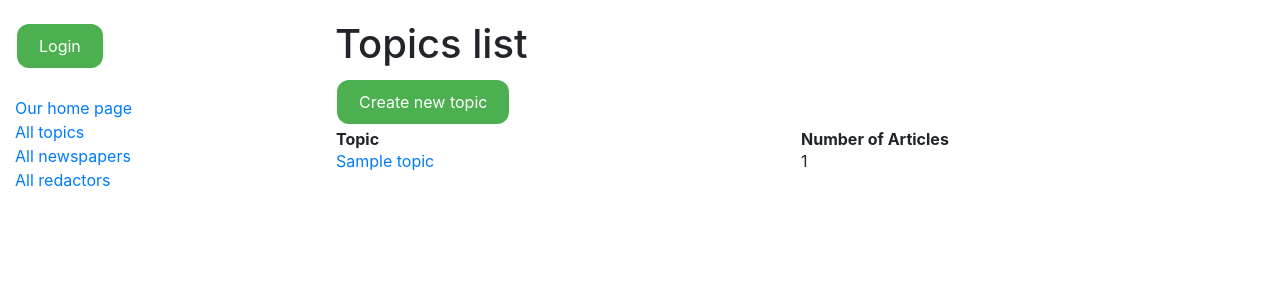
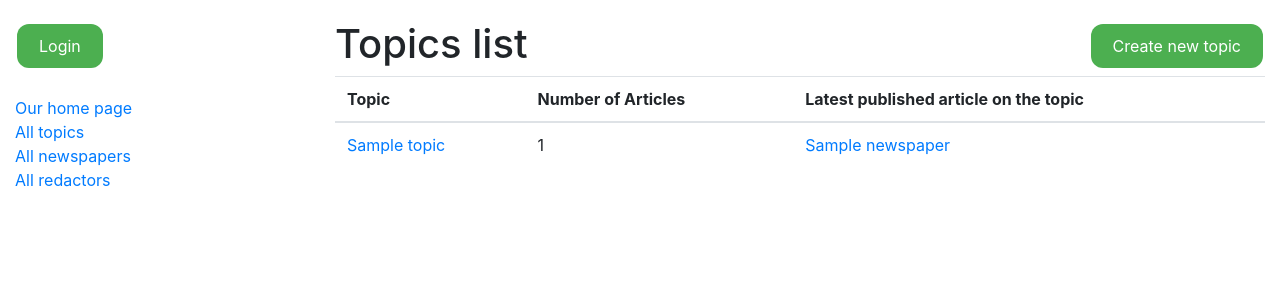
Before and after one commit to kstorozhenko/newspaper-agency, a Django app: page /topics/ in a window 1280 px wide. Shown: the top 300 px of the page. Run offline with Django 5.2, Linux system fonts and the light colour scheme; tables that the repository leaves empty hold one stand-in row (values such as "Sample post").

Commit message:
add tables, additional columns and confirm-delete files

```diff
--- a/templates/forms/newspaper_form.html
+++ b/templates/forms/newspaper_form.html
@@ -3,7 +3,7 @@
 
 {% block content %}
   <div class="form-container">
-    <h1>Create new Article</h1>
+    <h1>{{ object|yesno:"Update, Create" }} new Article</h1>
     <form action="" method="post" class="article-form">
       {% csrf_token %}
       {{ form|crispy }}
--- a/templates/forms/topic_form.html
+++ b/templates/forms/topic_form.html
@@ -2,7 +2,7 @@
 {% load crispy_forms_filters %}
 
 {% block content %}
-  <h1>Create new Topic</h1>
+  <h1>{{ object|yesno:"Update, Create" }} new Topic</h1>
   <form action="" method="post">
     {% csrf_token %}
     {{ form|crispy }}
--- a/templates/newspaper/redactor_list.html
+++ b/templates/newspaper/redactor_list.html
@@ -3,12 +3,12 @@
   <h1>Our redactors</h1>
 
   <div>
-    <a href="?order=asc">Sort by articles ↓</a> |
-    <a href="?order=desc">Sort by articles ↑</a>
+    <a href="?order=asc">Sort by number of articles ↓</a> |
+    <a href="?order=desc">Sort by number of articles ↑</a>
   </div>
 
   {% if redactor_list %}
-    <table style="width:100%; table-layout: fixed;">
+    <table class="table">
       <thead>
         <tr>
           <th>Username</th>
--- a/templates/newspaper/topic_detail_view.html
+++ b/templates/newspaper/topic_detail_view.html
@@ -1,6 +1,8 @@
 {% extends 'base.html' %}
 {% block content %}
   <h1>{{ topic.name }}</h1>
+  <a class="button" href="{% url 'newspaper:topic-update' topic.id %}">Update Topic</a>
+  <a class="button" href="{% url 'newspaper:topic-delete' topic.id %}">Delete Topic</a>
 
   {% if topic.newspapers.all %}
     <ul>
@@ -24,5 +26,4 @@
   {% else %}
     <p>There are no articles on this topic.</p>
   {% endif %}
-
 {% endblock %}
--- a/templates/newspaper/topic_list.html
+++ b/templates/newspaper/topic_list.html
@@ -1,20 +1,16 @@
 {% extends 'base.html' %}
 
 {% block content %}
-  <h1>Topics list</h1>
-
-  <a href="{% url 'newspaper:topic-create' %}" class="button">Create new topic</a>
+  <h1 style="display: inline-block;">Topics list</h1>
+  <a href="{% url 'newspaper:topic-create' %}" class="button" style="float: right;">Create new topic</a>
 
   {% if topic_list %}
-    <table style="width:100%; table-layout: fixed;">
-      <colgroup>
-        <col style="width:50%">
-        <col style="width:50%">
-      </colgroup>
+    <table class="table">
       <thead>
         <tr>
           <th>Topic</th>
           <th>Number of Articles</th>
+          <th>Latest published article on the topic</th>
         </tr>
       </thead>
       <tbody>
@@ -22,6 +18,13 @@
           <tr>
             <td><a href="{% url 'newspaper:topic-detail' topic.id %}">{{ topic.name }}</a></td>
             <td>{{ topic.newspapers.count }}</td>
+            <td>
+              {% if topic.latest_article %}
+                <a href="{% url 'newspaper:newspaper-detail' topic.latest_article.id %}">{{ topic.latest_article.title }}</a>
+              {% else %}
+                No articles yet
+              {% endif %}
+            </td>
           </tr>
         {% endfor %}
       </tbody>
```
Also changed, not shown: templates/forms/newspaper_confirm_delete.html (added, +12 -0 lines), templates/forms/topic_confirm_delete.html (added, +12 -0 lines), templates/newspaper/newspaper_list.html (+11 -4 lines).
